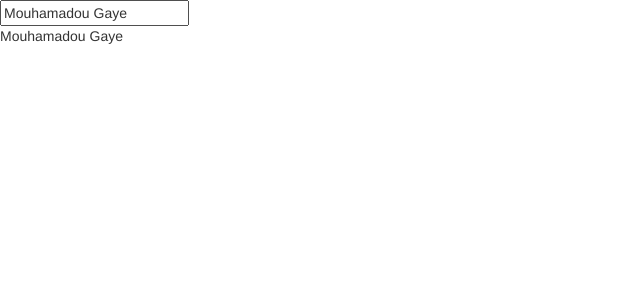
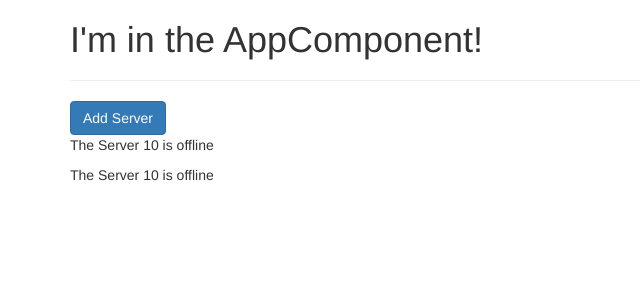
Before and after one commit to mouhagaye/ng-course, an Angular app: page / in a window 1280 px wide. Shown: the top 300 px of the page, without its empty margins (0-640 px from the left). Built offline with nearby package versions, Linux system fonts and the light colour scheme.

Commit message:
Property Binding

```diff
--- a/src/app/app.component.html
+++ b/src/app/app.component.html
@@ -1,2 +1,9 @@
-<input type="text" [(ngModel)]="name">
-<p>{{name}}</p>
+<div class="container">
+  <div class="row">
+    <div class="col-xs-12">
+      <h1>I'm in the AppComponent!</h1>
+      <hr>
+      <app-servers></app-servers>
+    </div>
+  </div>
+</div>
--- a/src/app/app.module.ts
+++ b/src/app/app.module.ts
@@ -3,10 +3,14 @@
 import { FormsModule } from '@angular/forms';
 
 import { AppComponent } from './app.component';
+import { ServerComponent } from './server/server.component';
+import { ServersComponent } from './servers/servers.component';
 
 @NgModule({
   declarations: [
-    AppComponent
+    AppComponent,
+    ServerComponent,
+    ServersComponent
   ],
   imports: [
     BrowserModule,
--- /dev/null
+++ b/src/app/server/server.component.html
@@ -0,0 +1 @@
+<p> The {{'Server'}} {{serverId}} is {{getServerStatus()}}</p>
--- /dev/null
+++ b/src/app/server/server.component.ts
@@ -0,0 +1,13 @@
+import { Component } from '@angular/core';
+
+@Component({
+  selector: 'app-server',
+  templateUrl: './server.component.html'
+})
+export class ServerComponent {
+  serverId : number = 10;
+  serverStatus : string = 'offline';
+  getServerStatus(){
+    return this.serverStatus;
+  }
+}
--- /dev/null
+++ b/src/app/servers/servers.component.html
@@ -0,0 +1,3 @@
+<button class="btn btn-primary" [disabled]="!allowNewServer">Add Server</button>
+<app-server></app-server>
+<app-server></app-server>
--- /dev/null
+++ b/src/app/servers/servers.component.ts
@@ -0,0 +1,19 @@
+import { Component, OnInit } from '@angular/core';
+
+@Component({
+  selector: 'app-servers',
+  templateUrl: './servers.component.html',
+  styleUrls: ['./servers.component.css']
+})
+export class ServersComponent implements OnInit {
+  allowNewServer = false;
+  constructor() {
+    setTimeout(()=>{
+      this.allowNewServer = true;
+    },2000)
+  }
+
+  ngOnInit() {
+  }
+
+}
```
Also changed, not shown: src/app/servers/servers.component.css (added).
